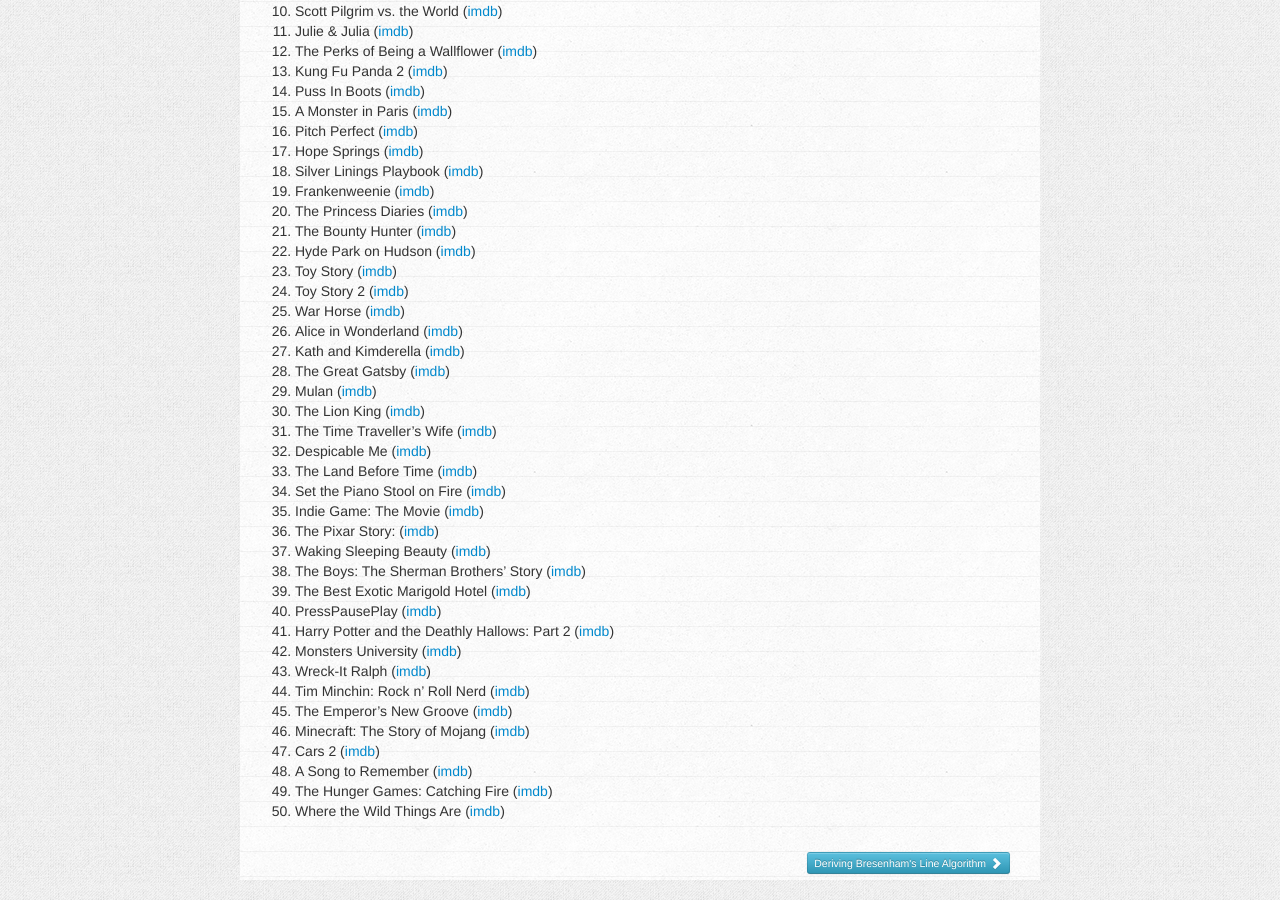
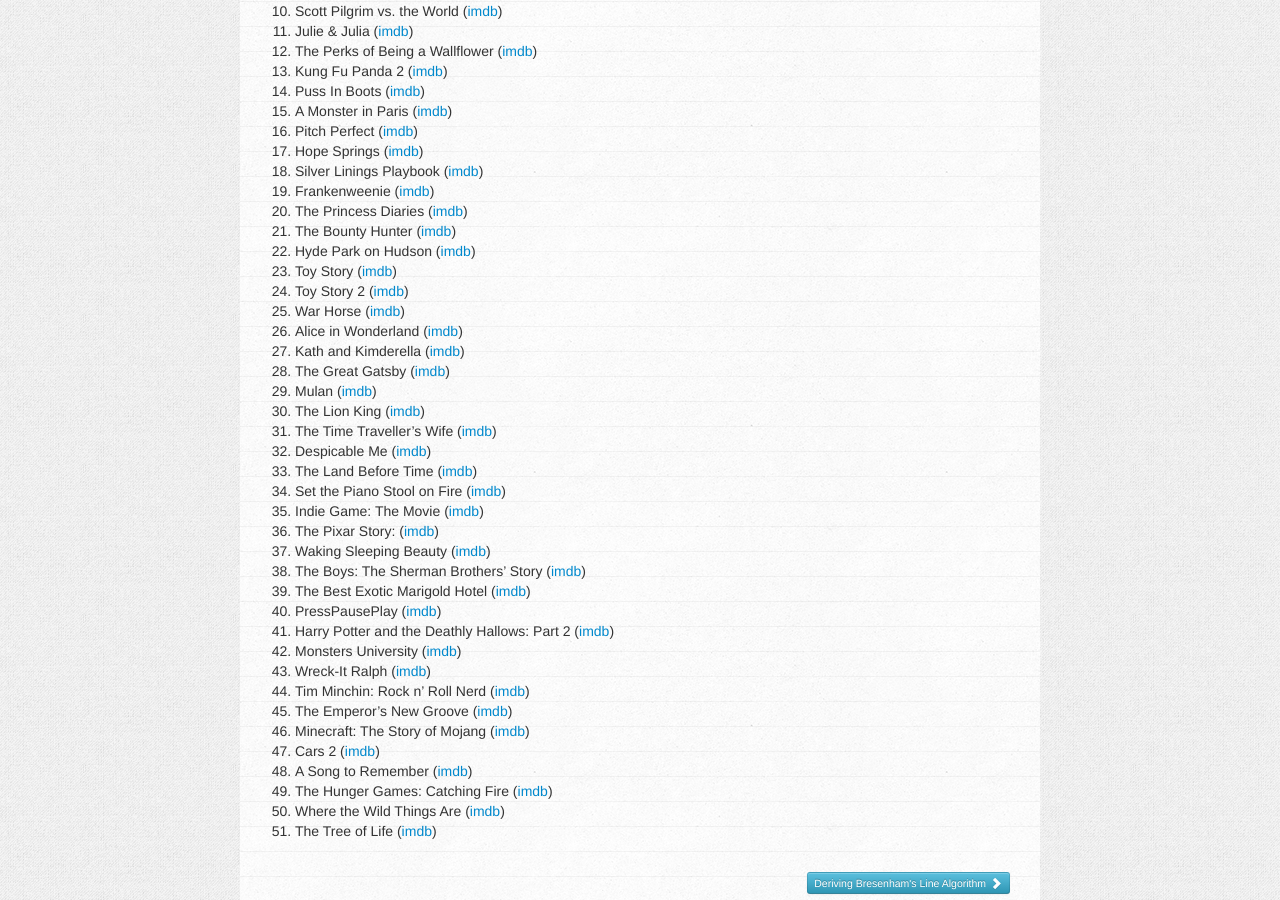
Before and after one commit to charlottepierce/charlottepierce.github.com, a Jekyll site: the page built from _posts/2013-01-01-50-50-Challenge-2013.md, in a window 1280 px wide and 900 px high, scrolled down 1407 px. Built offline with Jekyll 4.4.1, drawn with Linux system fonts in a browser that asks for light colours.

Commit message:
Updated 50/50 challenge list.

```diff
--- a/_posts/2013-01-01-50-50-Challenge-2013.md
+++ b/_posts/2013-01-01-50-50-Challenge-2013.md
@@ -100,3 +100,4 @@
 48. A Song to Remember ([imdb](http://www.imdb.com/title/tt0038104/))
 49. The Hunger Games: Catching Fire ([imdb](http://www.imdb.com/title/tt1951264/))
 50. Where the Wild Things Are ([imdb](http://www.imdb.com/title/tt0386117/))
+51. The Tree of Life ([imdb](http://www.imdb.com/title/tt0478304/))
```
